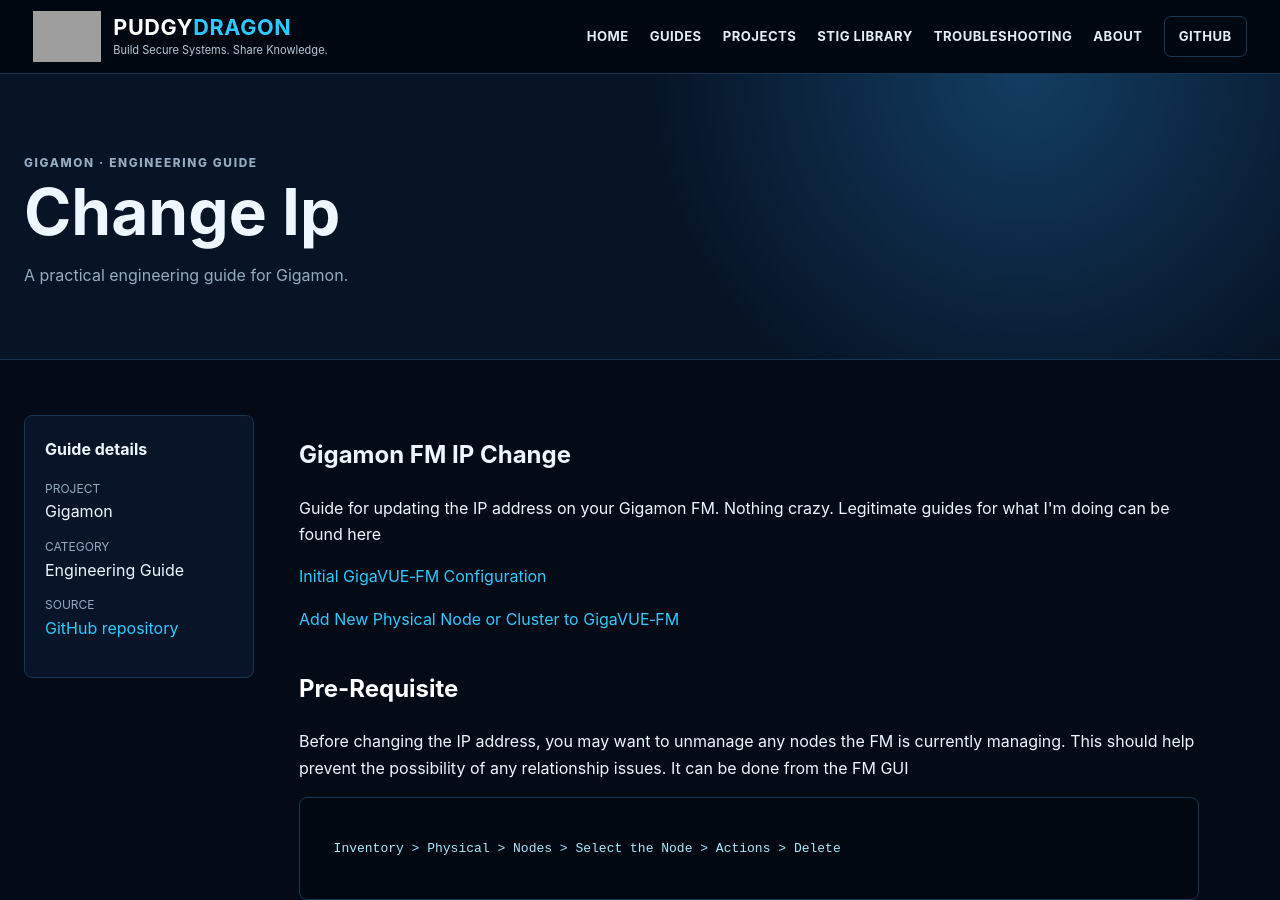
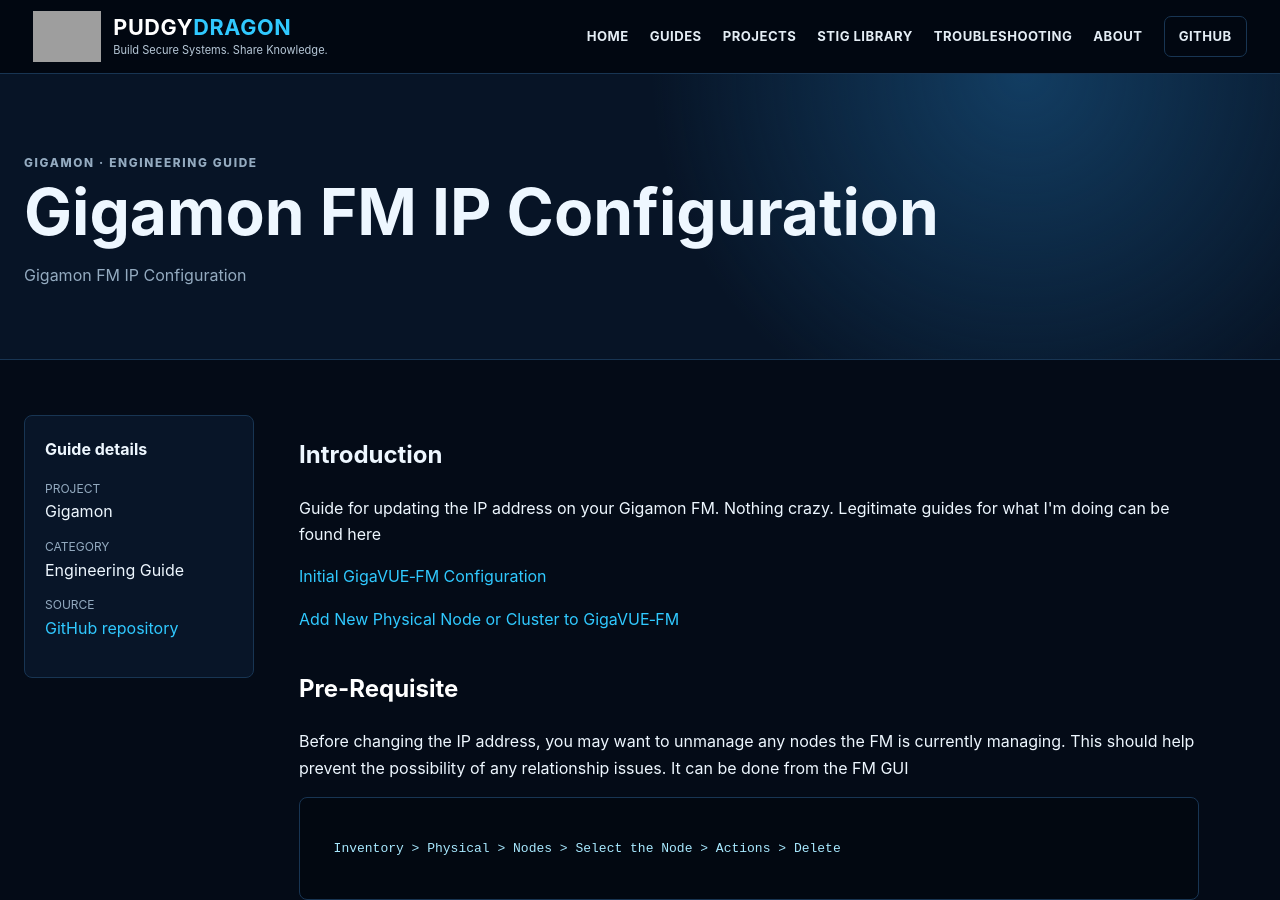
Before and after one commit to PudgyDragon/pudgydragon.github.io, a Jekyll site: the page built from _guides/gigamon-guides-change-ip.md, in a window 1280 px wide and 900 px high. Built offline with Jekyll 4.4.1, drawn with Linux system fonts in a browser that asks for light colours; grey boxes are pictures that could not be loaded.

Commit message:
Update gigamon-guides-change-ip.md

```diff
--- a/_guides/gigamon-guides-change-ip.md
+++ b/_guides/gigamon-guides-change-ip.md
@@ -1,12 +1,12 @@
 ---
-title: "Change Ip"
+title: "Gigamon FM IP Configuration"
 project: "Gigamon"
 category: "Engineering Guide"
-description: "A practical engineering guide for Gigamon."
+description: "Gigamon FM IP Configuration"
 source_url: "https://github.com/PudgyDragon/Gigamon/blob/main/Guides/Change_IP.md"
 ---
 
-<h1>Gigamon FM IP Change</h1>
+<h1>Introduction</h1>
 <p>Guide for updating the IP address on your Gigamon FM. Nothing crazy. Legitimate guides for what I'm doing can be found here</p>
 <a href="https://docs.gigamon.com/doclib611/Content/GV-FM-Install/Initial_GigaVUE-FM_Configuration__2.html">Initial GigaVUE‑FM Configuration</a>
 
```
